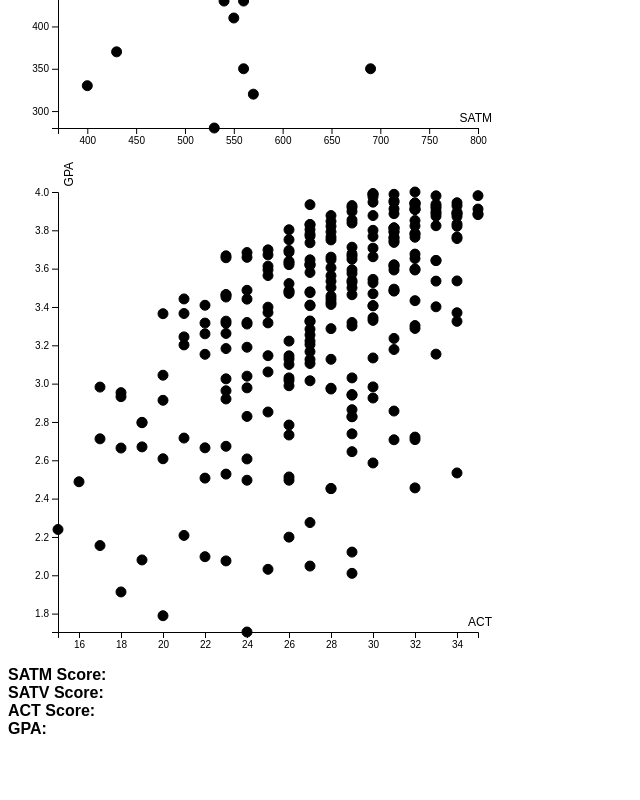
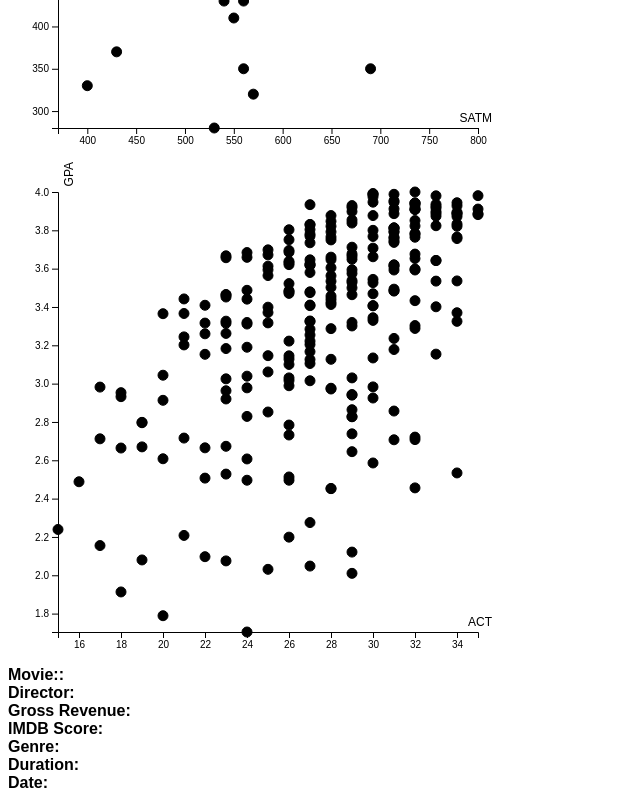
Before and after one commit to Nanoparty/D3-Info-Visualization, a plain HTML site: page index.html in a window 1280 px wide. Shown: the part 350-1150 px from the top of the page, without its empty margins (0-640 px from the left). Before the commit the page ends 1096 px from the top, so only its background shows below. Drawn offline with nearby package versions, Linux system fonts and the light colour scheme.

Commit message:
index details list update

```diff
--- a/index.html
+++ b/index.html
@@ -13,10 +13,13 @@
 		  	<div id="chart2">
 	        </div>
 		  	<div id="chart3">
-		        <strong>SATM Score:</strong> <span id="satm"></span><br/>
-		        <strong>SATV Score:</strong> <span id="satv"></span><br/>
-		        <strong>ACT Score:</strong> <span id="act"></span><br/>
-		        <strong>GPA:</strong> <span id="gpa"></span><br/>
+		        <strong>Movie::</strong> <span id="movie"></span><br/>
+		        <strong>Director:</strong> <span id="director"></span><br/>
+		        <strong>Gross Revenue:</strong> <span id="gross_revenue"></span><br/>
+		        <strong>IMDB Score:</strong> <span id="imdb_score"></span><br/>
+                <strong>Genre:</strong> <span id="genre"></span><br/>
+                <strong>Duration:</strong> <span id="duration"></span><br/>
+                <strong>Date:</strong> <span id="date"></span><br/>
 	        </div>
 	   	</div>
 	</body>
```
